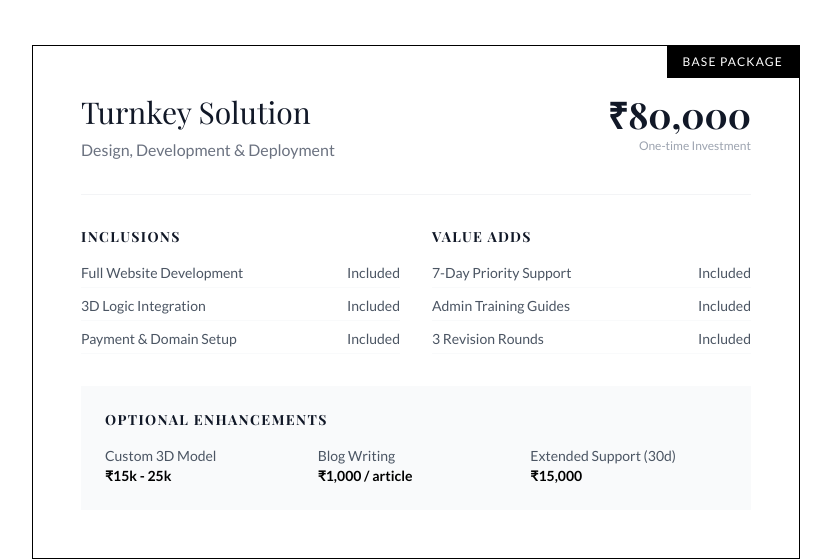
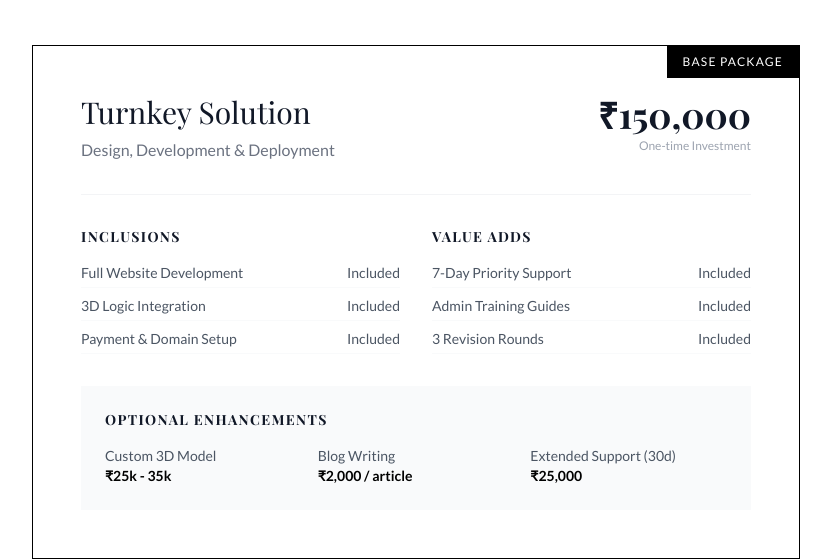
Before and after one commit to vishoov/proposal_1, a plain HTML site: page index.html in a window 1280 px wide. Shown: the part 4642-5202 px from the top of the page, without its empty margins (368-1199 px from the left). Drawn offline with nearby package versions, Linux system fonts and the light colour scheme; a web font is replaced by a local one.

Commit message:
Update pricing for turnkey solutions and enhancements

```diff
--- a/index.html
+++ b/index.html
@@ -511,7 +511,7 @@
                                 <p class="text-gray-500">Design, Development & Deployment</p>
                             </div>
                             <div class="text-right mt-4 md:mt-0">
-                                <p class="text-4xl serif-font font-bold">₹80,000</p>
+                                <p class="text-4xl serif-font font-bold">₹150,000</p>
                                 <p class="text-xs text-gray-400 mt-1">One-time Investment</p>
                             </div>
                         </div>
@@ -541,15 +541,15 @@
                             <div class="grid grid-cols-1 md:grid-cols-3 gap-4 text-sm text-gray-600">
                                 <div class="flex justify-between md:block">
                                     <span>Custom 3D Model</span>
-                                    <span class="font-bold block text-black">₹15k - 25k</span>
+                                    <span class="font-bold block text-black">₹25k - 35k</span>
                                 </div>
                                 <div class="flex justify-between md:block">
                                     <span>Blog Writing</span>
-                                    <span class="font-bold block text-black">₹1,000 / article</span>
+                                    <span class="font-bold block text-black">₹2,000 / article</span>
                                 </div>
                                 <div class="flex justify-between md:block">
                                     <span>Extended Support (30d)</span>
-                                    <span class="font-bold block text-black">₹15,000</span>
+                                    <span class="font-bold block text-black">₹25,000</span>
                                 </div>
                             </div>
                         </div>
```
